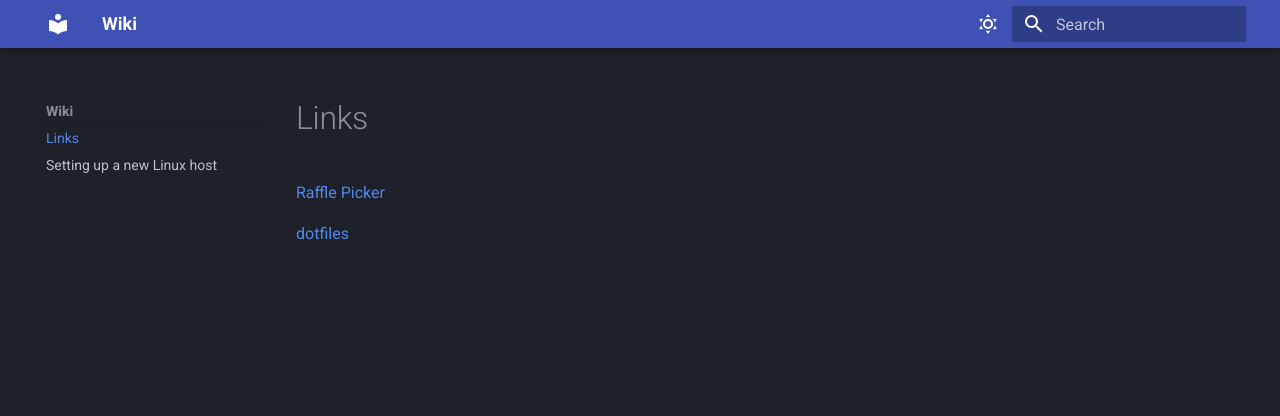
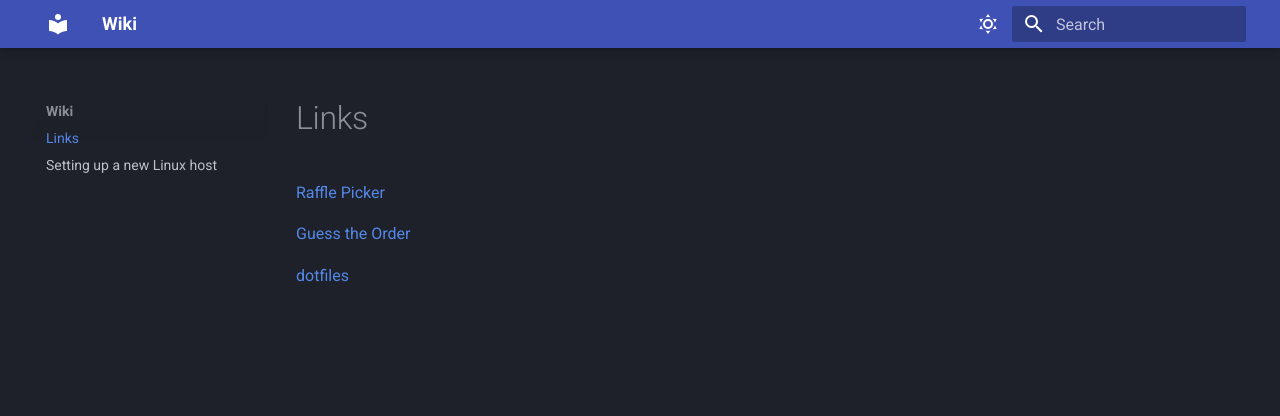
Before and after one commit to barrycohen/barrycohen.github.io, an MkDocs documentation site: the page built from docs/index.md, in a window 1280 px wide. Shown: the top 416 px of the page. Built offline with MkDocs 1.6.1 and Material for MkDocs 9.7.7, drawn with Linux system fonts in a browser that asks for light colours.

Commit message:
Add 'Guess the Order' link to index.md

```diff
--- a/docs/index.md
+++ b/docs/index.md
@@ -2,4 +2,6 @@
 
 [Raffle Picker](https://barrycohen.github.io/rafflepicker)
 
+[Guess the Order](https://barrycohen.github.io/guess_the_order)
+
 [dotfiles](https://github.com/barrycohen/dotfiles)
```
